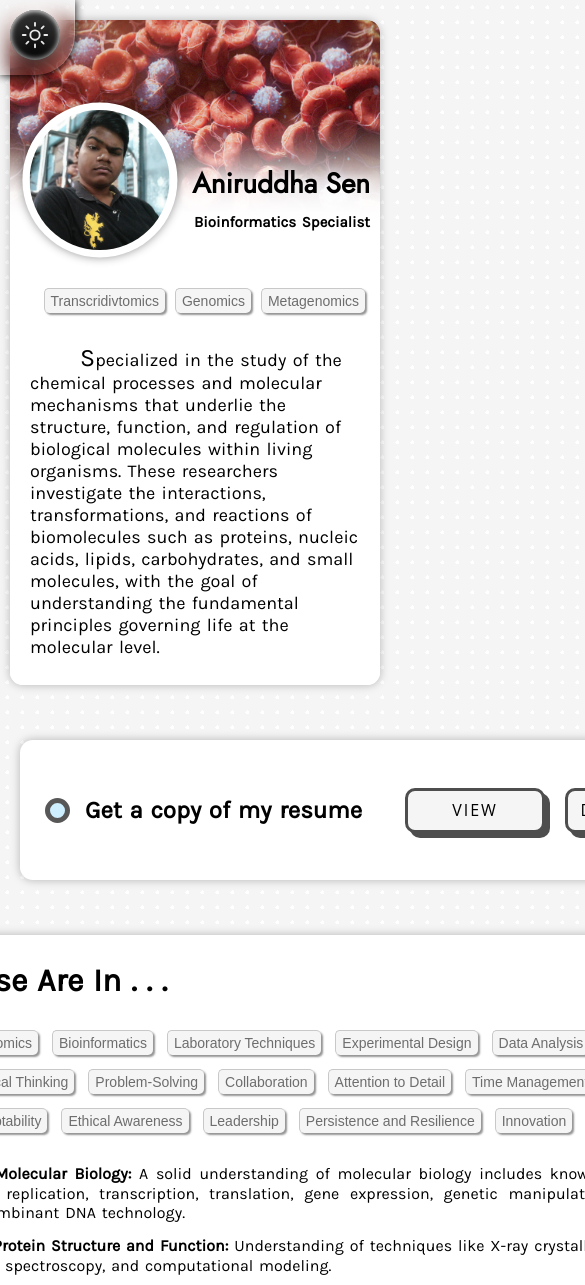
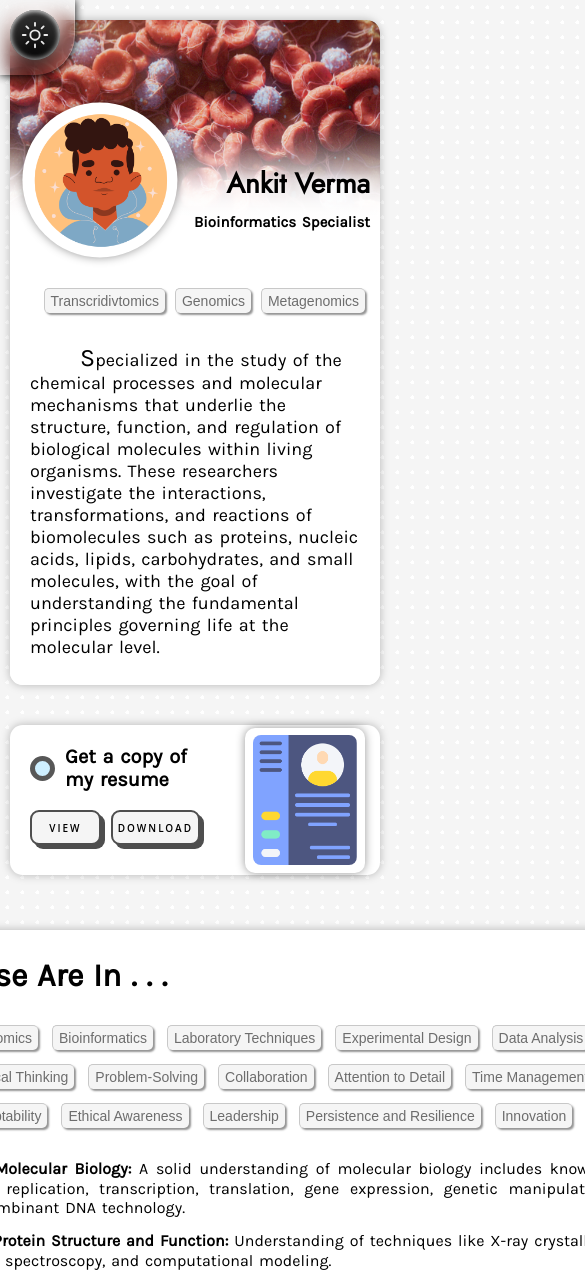
Before and after one commit to tathagatamishra/AniruddhaSen, a React (Vite) app in the folder client/: page / in a window 390 px wide. Shown: the top 1285 px of the page, 585 px wide, since content can reach past the window. Built offline with nearby package versions, Linux system fonts and the light colour scheme.

Commit message:
C2 adjustment

```diff
--- a/client/src/Component/C1/About.jsx
+++ b/client/src/Component/C1/About.jsx
@@ -21,7 +21,7 @@ export default function About() {
 
         <div className="profile-image">
 
-          <img className="user-image" src={profileImage} />
+          {/* <img className="user-image" src={profileImage} /> */}
 
           <div className="bg-image">
             <img className="default-image" src={defaultProfile} />
@@ -35,7 +35,7 @@ export default function About() {
 
         <div className="bio">
           <div className="bio-holder">
-            <h1 className="bio-name">Aniruddha Sen</h1>
+            <h1 className="bio-name">Ankit Verma</h1>
 
             <div className="bio-info">
               <p className="bio-topics">Bioinformatics Specialist</p>
--- a/client/src/Component/C1/About.scss
+++ b/client/src/Component/C1/About.scss
@@ -1,7 +1,6 @@
 @import url('https://fonts.googleapis.com/css2?family=Jost&display=swap');
 @import url('https://fonts.googleapis.com/css2?family=Karla&display=swap');
 @import '../../assets/variables';
-
 
 .About {
     width: 1150px;
@@ -61,6 +60,7 @@
             margin: 30px 20px 20px 0;
         }
         @media screen and (max-width: 600px) {
+            // float: none;
             padding: 0;
             width: 470px;
             height: 600px;
@@ -145,8 +145,8 @@
                         height: 150px;
                     }
                     @media screen and (max-width: 400px) {
-                        width: 130px;
-                        height: 130px;
+                        width: 140px;
+                        height: 140px;
                     }
 
                     width: 160px;
--- a/client/src/Component/C2/Resume.jsx
+++ b/client/src/Component/C2/Resume.jsx
@@ -30,7 +30,10 @@ export default function Resume() {
       <div className="resume-card">
         <div className="cv-lt">
 
-          <div className="cv-text"><div className="dot"></div>Get a copy of my resume</div>
+          <div className="cv-text">
+            <div className="dot"></div>
+            <h1>Get a copy of my resume</h1>
+            </div>
 
           <div className="cv-btn">
             <button onClick={handleView}>View</button>
--- a/client/src/Component/C2/Resume.scss
+++ b/client/src/Component/C2/Resume.scss
@@ -7,6 +7,12 @@
     box-sizing: border-box;
     // border: solid 2px red;
     transition: 300ms;
+    margin: auto;
+    padding: 0;
+    display: flex;
+    flex-direction: column;
+    justify-content: center;
+    align-items: flex-start;
 
     @media screen and (max-width: 1150px) {
         width: 1050px;
@@ -35,6 +41,12 @@
             width: 900px;
             padding: 15px;
         }
+        @media screen and (max-width: 400px) {
+            width: 370px;
+            height: 150px;
+            margin: 20px 10px 20px 10px;
+            padding: 0;
+        }
 
         padding: 30px;
         width: 1000px;
@@ -61,19 +73,20 @@
             display: flex;
             flex-direction: row;
             justify-content: space-between;
-            align-items: center;
+            align-items: flex-start;
 
             @media screen and (max-width: 1150px) {
                 width: 680px;
             }
+            @media screen and (max-width: 400px) {
+                flex-direction: column;
+                height: 110px;
+                width: 200px;
+                margin: 5px 0 5px 20px;
+            }
 
             & .cv-text {
                 width: 100%;
-
-                font-size: 24px;
-                font-weight: 600;
-                word-spacing: 2px;
-                font-family: 'Karla', sans-serif;
 
                 display: flex;
                 flex-direction: row;
@@ -82,12 +95,29 @@
 
                 // border: 1px solid rgb(0, 124, 249);
 
+                & h1 {
+                    @media screen and (max-width: 400px) {
+                        font-size: 20px;
+                        width: 150px;
+                        margin: 0;
+                    }
+
+                    font-size: 24px;
+                    font-weight: 600;
+                    word-spacing: 2px;
+                    font-family: 'Karla', sans-serif;
+                    // border: 1px solid rgb(50, 249, 0);
+                }
+
                 & .dot {
+                    @media screen and (max-width: 400px) {
+                        margin-right: 10px;
+                    }
                     width: 25px;
                     height: 25px;
                     margin-right: 15px;
                     border: 5px solid #575757;
-                    border-radius: 100%;
+                    border-radius: 49.9%;
                     background-color: #ceefff;
                 }
             }
@@ -97,11 +127,25 @@
                 display: flex;
                 flex-direction: row;
                 // border: 1px solid rgb(249, 0, 199);
+                @media screen and (max-width: 400px) {
+                    width: 180px;
+                }
 
                 & button {
                     @media screen and (max-width: 1150px) {
                         height: 45px;
                         width: 140px;
+                    }
+                    @media screen and (max-width: 400px) {
+                        height: 35px;
+                        width: 100px;
+                        margin: 10px;
+                        margin-left: 0;
+                        font-size: 10px;
+                        font-weight: 600;
+                        border-radius: 9px;
+                        border: 2px solid rgb(78, 78, 78);
+                        box-shadow: 4px 4px 0px rgb(78, 78, 78);
                     }
 
                     height: 50px;
@@ -142,6 +186,14 @@
         }
 
         & .cv-rt {
+            @media screen and (max-width: 400px) {
+                width: 120px;
+                height: 145px;
+                transform: none;
+                margin-right: 15px;
+                // transform: rotate(8deg);
+            }
+
             width: 165px;
             height: 200px;
             // margin: 20px;
@@ -161,6 +213,9 @@
             transition: 300ms;
 
             & img {
+                @media screen and (max-width: 400px) {
+                    height: 130px;
+                }
                 border-radius: 8px;
                 height: 180px;
                 user-select: none;
@@ -179,16 +234,42 @@
     height: fit-content;
     outline: none;
     box-sizing: border-box;
-    // border: solid 2px red;
+    border: solid 2px red;
+    transition: 300ms;
 
     @media screen and (max-width: 1150px) {
         width: 1050px;
+    }
+    @media screen and (max-width: 1030px) {
+        width: 950px;
+    }
+    @media screen and (max-width: 910px) {
+        width: 900px;
+    }
+    @media screen and (max-width: 700px) {
+        width: 690px;
+    }
+    @media screen and (max-width: 600px) {
+        width: 495px;
+    }
+    @media screen and (max-width: 400px) {
+        width: 390px;
+    }
+    @media screen and (max-width: 360px) {
+        width: 360px;
     }
 
     & .resume-card {
         @media screen and (max-width: 1150px) {
             width: 900px;
             padding: 15px;
+        }
+        @media screen and (max-width: 400px) {
+            // float: none;
+            padding: 10px;
+            width: 370px;
+            height: 200px;
+            margin: 20px 10px 20px 10px;
         }
 
         padding: 30px;
@@ -221,6 +302,12 @@
 
             @media screen and (max-width: 1150px) {
                 width: 680px;
+            }
+            @media screen and (max-width: 400px) {
+                flex-direction: column;
+                height: 100%;
+                width: 100%;
+                margin: 10px;
             }
 
             & .cv-text {
```
